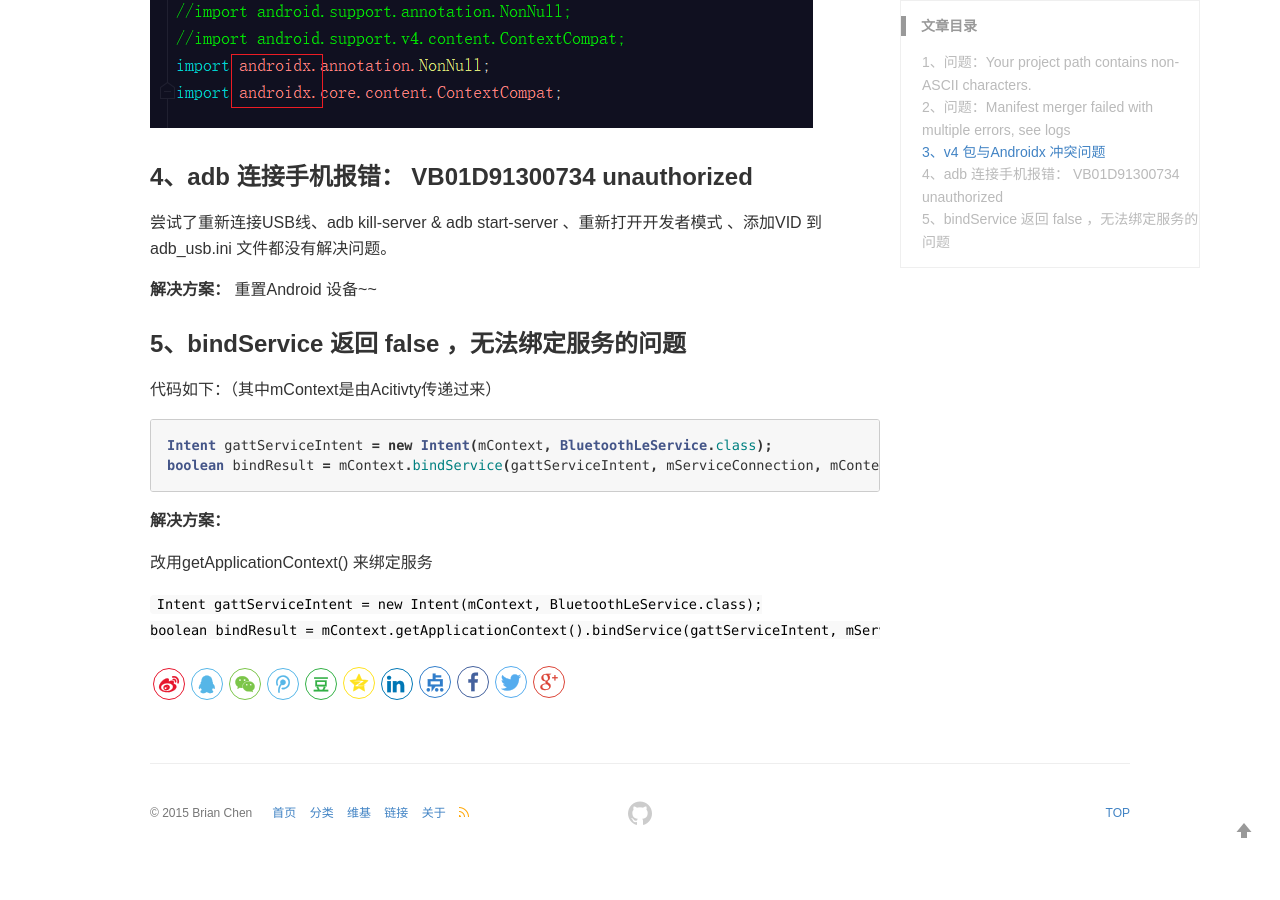
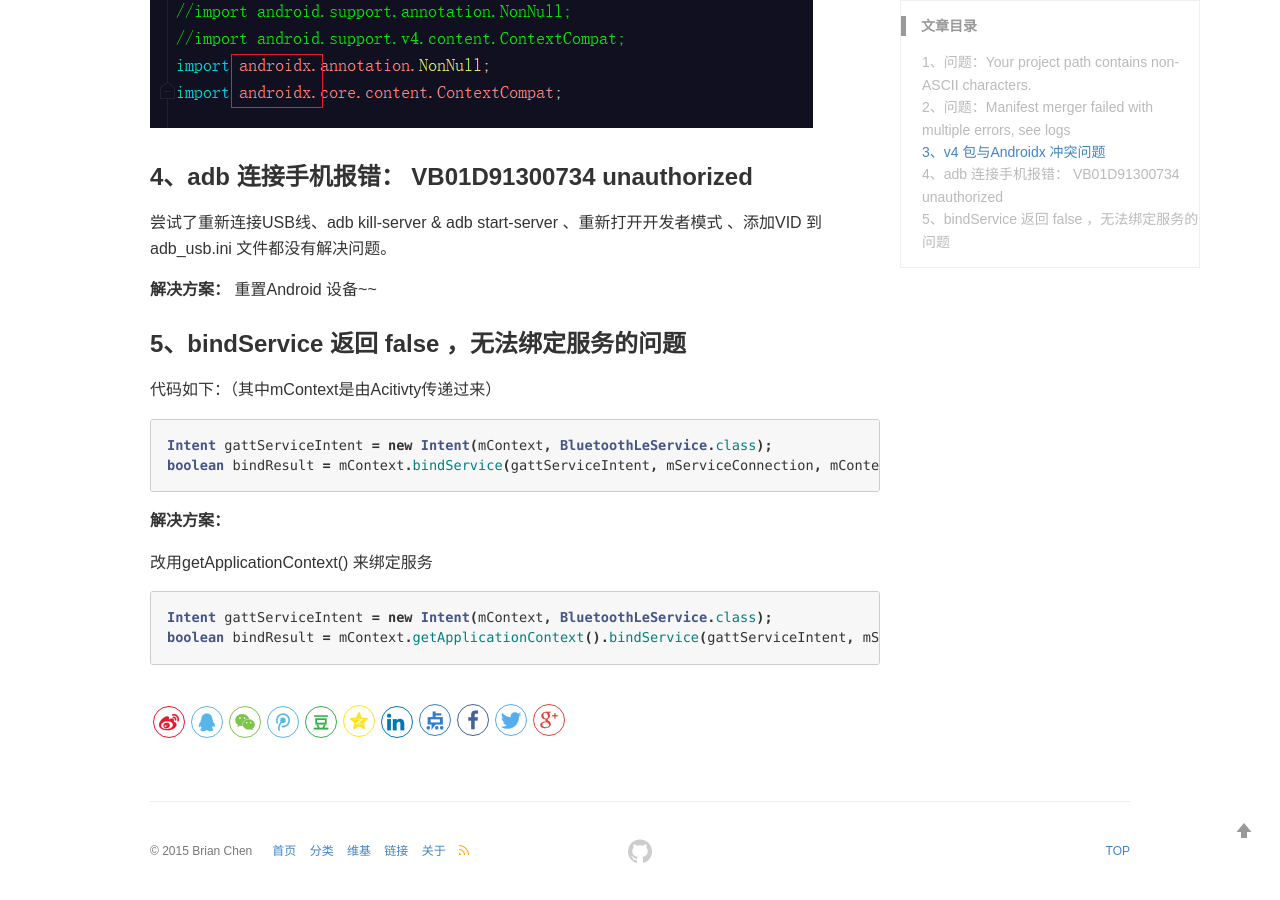
Before and after one commit to BrianCZY/BrianCZY.github.io, a Jekyll site: the page built from _posts/2019-04-10-Android问题记录.md, in a window 1280 px wide and 900 px high, scrolled down 2098 px. Built offline with Jekyll 4.4.1, drawn with Linux system fonts in a browser that asks for light colours; comment, search, counter and statistics services are not loaded; before the commit the page ends 2960 px from its top, so only the background shows below that.

Commit message:
android记录中 修改格式

````diff
--- a/_posts/2019-04-10-Android问题记录.md
+++ b/_posts/2019-04-10-Android问题记录.md
@@ -98,5 +98,7 @@ boolean bindResult = mContext.bindService(gattServiceIntent, mServiceConnection,
 
 改用getApplicationContext() 来绑定服务
 
-`Intent gattServiceIntent = new Intent(mContext, BluetoothLeService.class);
-boolean bindResult = mContext.getApplicationContext().bindService(gattServiceIntent, mServiceConnection, mContext.BIND_AUTO_CREATE);`
+```java
+Intent gattServiceIntent = new Intent(mContext, BluetoothLeService.class);
+boolean bindResult = mContext.getApplicationContext().bindService(gattServiceIntent, mServiceConnection, mContext.BIND_AUTO_CREATE);
+```
````
